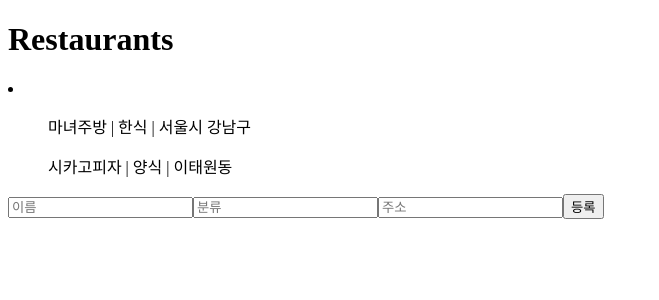
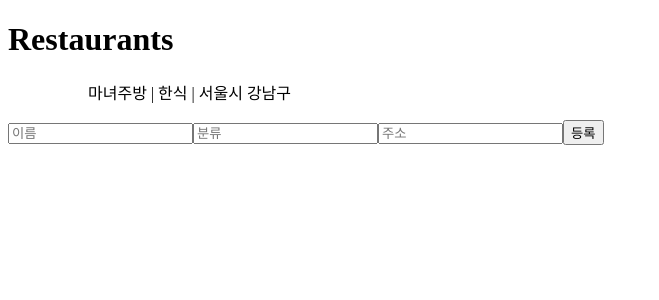
Before and after one commit to CodeSoom/react-week4-assignment-2, a React app: page / in a window 1280 px wide. Shown: the top 300 px of the page, without its empty margins (0-659 px from the left). Built offline with nearby package versions, Linux system fonts and the light colour scheme.

Commit message:
[Refactor] Update List.jsx - link ListItem
4강 리덕스 - 4주 차 과제 2
- List.jsx 업데이트.
- ListItem 컴포넌트 연결.

```diff
--- a/src/List.jsx
+++ b/src/List.jsx
@@ -1,14 +1,11 @@
 import React from 'react';
+
+import ListItem from './ListItem';
 
 export default function List() {
   return (
-    <li>
-      <ul>
-        마녀주방 | 한식 | 서울시 강남구
-      </ul>
-      <ul>
-        시카고피자 | 양식 | 이태원동
-      </ul>
-    </li>
+    <ul>
+      <ListItem />
+    </ul>
   );
 }
```
